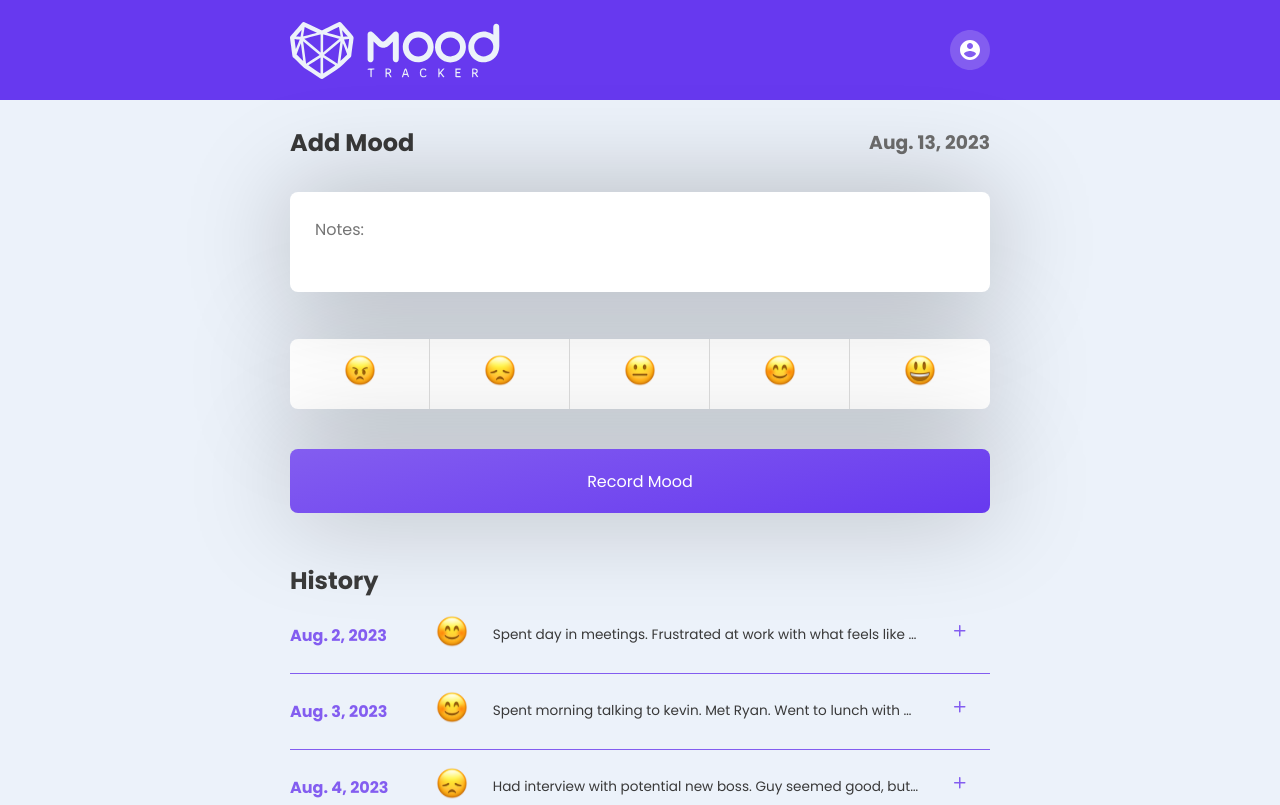
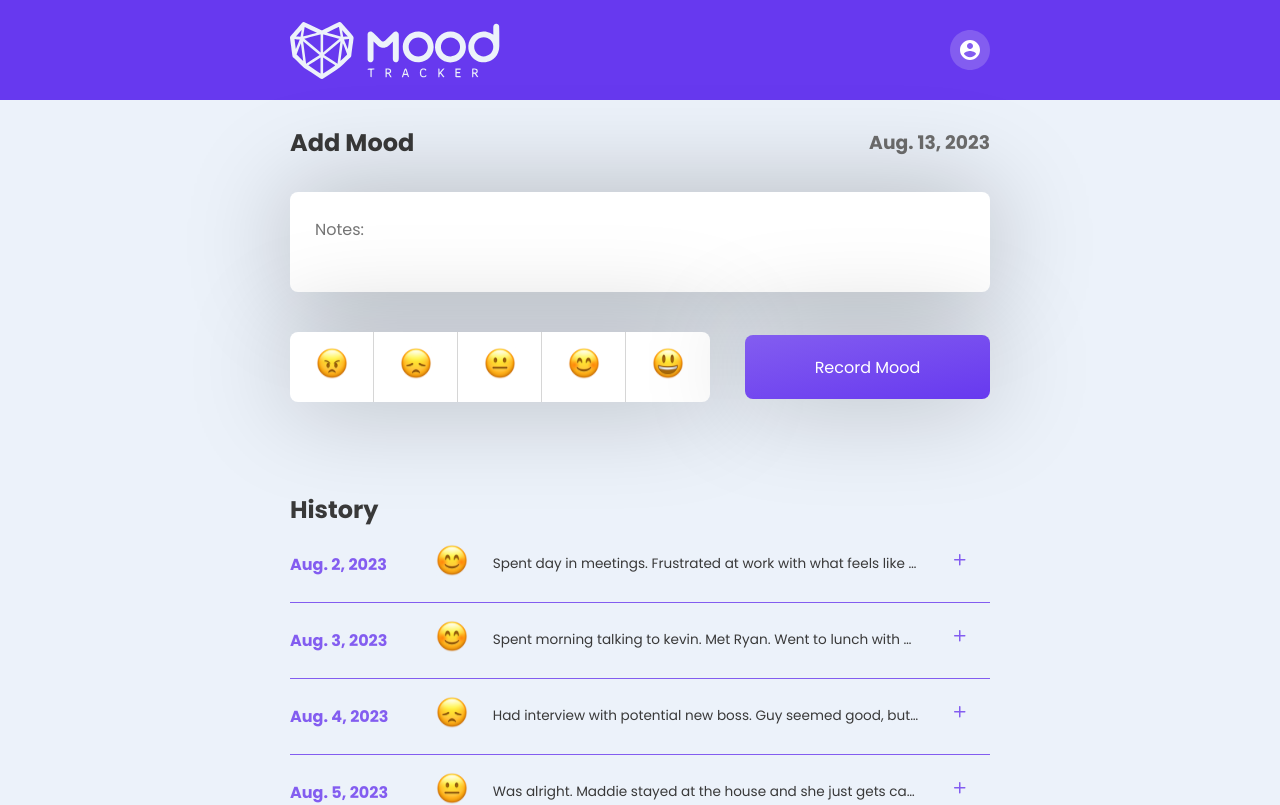
Before and after one commit to brandonaldred/mood-tracker, a Next.js app: page / in a window 1280 px wide. Shown: the top 805 px of the page. Built offline with nearby package versions, Linux system fonts and the light colour scheme.

Commit message:
adding responsive form stuff

```diff
--- a/app/globals.css
+++ b/app/globals.css
@@ -239,4 +239,19 @@ button:hover {
         font-size: 1rem;
         margin-top: 0;
     }
+
+    .record-mood > form {
+        display: flex;
+        flex-wrap: wrap;
+        justify-content: space-between;
+        align-items: center;
+    }
+
+    .mood-select {
+        width: 60%;
+    }
+
+    button {
+        width: 35%;
+    }
 }
```
